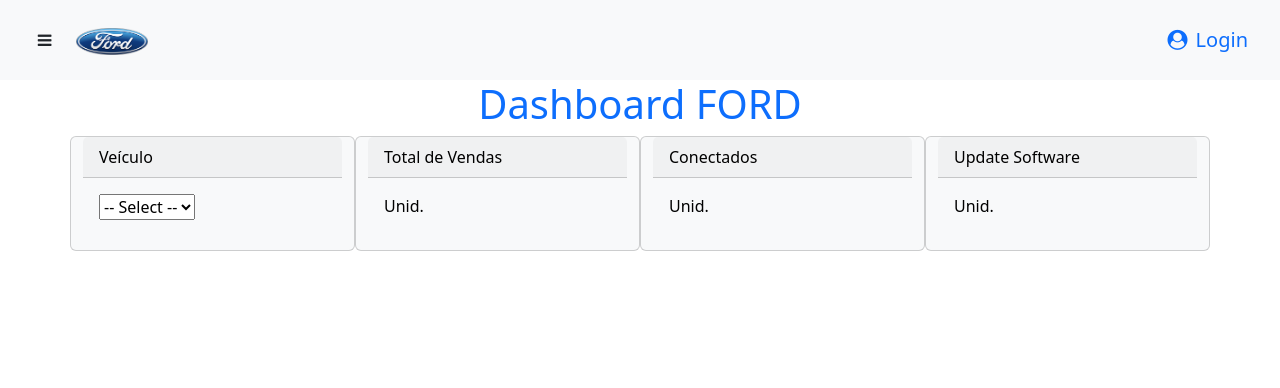
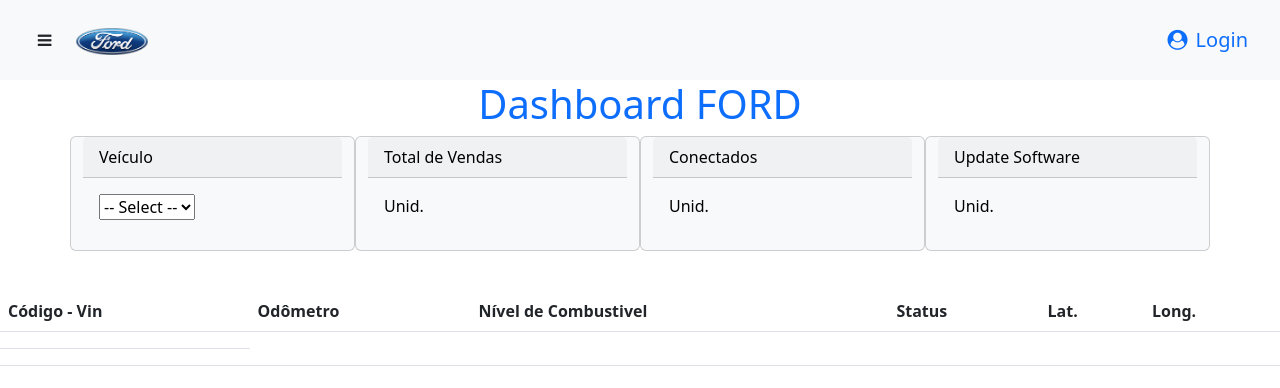
Before and after one commit to uzielmenezes/desafio_angular, an Angular app: page /dashboard in a window 1280 px wide. Shown: the top 388 px of the page. Built offline with nearby package versions, Linux system fonts and the light colour scheme; no server answers.

Commit message:
dashboard html structure

```diff
--- a/src/app/dashboard/dashboard.component.html
+++ b/src/app/dashboard/dashboard.component.html
@@ -1,2 +1,41 @@
 <h1 class="text-center text-primary">Dashboard FORD</h1>
 <app-vehicle-cards></app-vehicle-cards>
+<div class="text-center">
+    <img class="img-fluid" src="" alt="">
+</div>
+<div class="table-responsive">
+    <table class="table">
+      <thead>
+        <tr>
+          <th scope="col">Código - Vin</th>
+          <th scope="col">Odômetro</th>
+          <th scope="col">Nível de Combustivel</th>
+          <th scope="col">Status</th>
+          <th scope="col">Lat.</th>
+          <th scope="col">Long.</th>
+        </tr>
+      </thead>
+      <tbody>
+        <tr>
+          <th></th>
+          <ng-template>
+                <td></td>
+                <td></td>
+                <td></td>
+                <td></td>
+                <td></td>
+          </ng-template>
+        </tr>
+      </tbody>
+      <thead>
+        <tr>
+          <th scope="col"></th>
+          <th scope="col"></th>
+          <th scope="col"></th>
+          <th scope="col"></th>
+          <th scope="col"></th>
+          <th scope="col"></th>
+        </tr>
+      </thead>
+    </table>
+</div>
```
